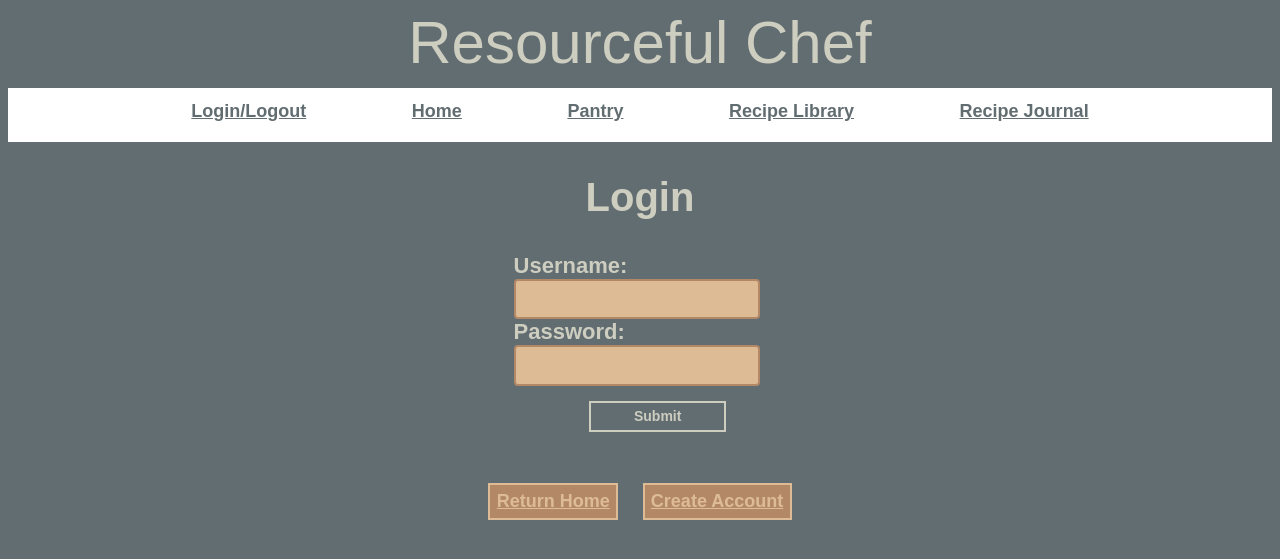
After one commit to jligon12/Resourceful-Chef, a Flask app: page /login in a window 1280 px wide. The commit adds this page. Shown: the top 559 px of the page. Run offline with Flask 3, Linux system fonts and the light colour scheme.

Commit message:
Add files via upload

```diff
--- a/app.py
+++ b/app.py
@@ -1,48 +1,79 @@
-# import flask
-# render_template finds the app by default in the templates folder
-# uses the name of the template instead of the entire path to the template
-from flask import Flask, render_template, request, redirect
+from flask import Flask, render_template, request, redirect, jsonify
 import pymongo
+import requests
+import json
+from bson import json_util
 
-client = pymongo.MongoClient("mongodb+srv://ligonj:<password>@resourceful-chef.ib2ej.mongodb.net/")
+client = pymongo.MongoClient('mongodb+srv://ligonj:<password>@resourceful-chef.ib2ej.mongodb.net/')
 db = client["recipe-library"]
 recipe_collection = db["recipes"]
 pantry_collection = db["pantry"]
+rating_collection = db["ratings"]
 
-
-# reference file
 app = Flask(__name__)
 
-# create index route for browsing to the url
-# in flask use the @ route decorator - route means function is bound with URL
-# pass in the url string of your route
 @app.route('/')
-# define the function for the route
 def index():
-    #pulls the name of the file index.html
     return render_template('index.html')
 
-# create recipe library route for browsing to the url
-# in flask use the @ route decorator - route means function is bound with URL
-# pass in the url string of your route
+@app.route('/login', methods=['GET', 'POST'])
+def login():
+    if request.method == 'POST':
+        username = request.form['username']
+        password = request.form['password']
+        entered_login = {'username': username, 'password': password}
+        response = requests.post('http://127.0.0.1:5001/login', json=entered_login)
+        if response.status_code == 200:
+            return response.json()
+        elif response.status_code == 401:
+            return response.json()
+    if request.method == 'GET':
+            return render_template('login.html')
+
+@app.route('/createUser', methods=['GET', 'POST'])
+def createUser():
+    if request.method == 'POST':
+        username = request.form['username']
+        password = request.form['password']
+        entered_login = {'username': username, 'password': password}
+        response = requests.post('http://127.0.0.1:5001/createUserLogin', json=entered_login)
+        if response.status_code == 201:
+            return response.json()
+        elif response.status_code == 401:
+            return response.json()
+    if request.method == 'GET':
+            return render_template('createUser.html')
+
 @app.route('/full_recipe_library')
-# define the function for the route
 def full_recipe_library():
-    recipes=[]
-    ingredients=[]
-    for recipe in recipe_collection.find({}, {'_id':0, 'Name':1, 'Ingredients':1}):
-        recipes.append(recipe['Name'])
-        ingredients.append(recipe['Ingredients'])
-    return render_template('full_recipe_library.html', recipes=recipes, ingredients=ingredients)
+    full_recipes = recipe_collection.find({}, {'_id':0, 'Name':1, 'Ingredients':1})
+    recipes = list(full_recipes)
+    return render_template('full_recipe_library.html', recipes=recipes)
 
-@app.route('/recipe_library')
-# define the function for the route
+@app.route('/recipe_library', methods=['GET', 'POST'])
 def recipe_library():
-    recipes=[]
-    for recipe in recipe_collection.find({}, {'_id':0, 'Name':1}):
-        recipes.append(recipe['Name'])
-    return render_template('recipe_library.html', recipes=recipes)
-
+    if request.method == 'GET':
+        recipe_names=[]
+        for recipe in recipe_collection.find({}, {'_id':0, 'Name':1}):
+            recipe_names.append(recipe['Name'])
+        return render_template('recipe_library.html', recipe_names=recipe_names)
+    if request.method == 'POST':
+        recipe_names=[]
+        for recipe in recipe_collection.find({}, {'_id':0, 'Name':1}):
+            recipe_names.append(recipe['Name'])
+        recipes = recipe_collection.find({}, {'_id':0, 'Name':1, 'Ingredients':1})
+        pantry = pantry_collection.find({}, {'_id':0, 'Name':1})
+        recipes = list(recipes)
+        for recipe in recipes:
+            ingredients = recipe['Ingredients']
+            list_ingredients = ingredients.split(",")
+            recipe['Ingredients'] = list_ingredients
+        pantry = list(pantry)
+        data = {'recipes': recipes, 'pantry': pantry}
+        response = requests.post('http://127.0.0.1:5003/request_recipe', json=data)
+        resourceful_recipe = response.json()
+        resourceful_recipe = ", ".join(resourceful_recipe)
+        return render_template('recipe_library.html', recipe_names=recipe_names, resourceful_recipe=resourceful_recipe)
 
 @app.route('/pantry')
 def pantry():
@@ -51,13 +82,16 @@ def pantry():
         items.append(item['Name'])
     return render_template('pantry.html', items=items)
 
+@app.route('/recipe_journal')
+def recipe_journal():
+    return render_template('recipe_journal.html')
+
 @app.route('/add_item', methods=['GET', 'POST'])
 def add_item():
     if request.method == 'POST':
         added_item = request.form['additem']
         pantry_collection.insert_one({'Name':added_item})
         return redirect('/add_item')
-        #return 'item added'
     else:
         return render_template('add_item.html')
 
@@ -69,15 +103,6 @@ def remove_item():
         return redirect('/remove_item')
     else:
         return render_template('remove_item.html')
-
-# @app.route('/remove_item', methods=['POST', 'DELETE'])
-# def remove_item():
-#     if request.method == 'DELETE':
-#         removed_item = request.form['removeitem']
-#         pantry_collection.delete_many({'Name':removed_item})
-#         return 'item removed'
-#     else:
-#         return render_template('remove_item.html')
 
 @app.route('/add_recipe', methods=['GET', 'POST'])
 def add_recipe():
@@ -98,8 +123,68 @@ def remove_recipe():
     else:
         return render_template('remove_recipe.html')
 
+@app.route('/recipe_rating', methods=['GET', 'POST'])
+def recipe_rating():
+    if request.method == 'POST':
+        rated_recipe = request.form['rname']
+        rating = request.form['rating']
+        rating_collection.insert_one({'recipe':rated_recipe, 'rating': rating})
+        return redirect('/recipe_rating')
+    else:
+        return render_template('recipe_rating.html')
 
+@app.route('/recipe_ratings', methods=['GET', 'POST'] )
+def recipe_ratings():
+    if request.method == 'GET':
+        recipe_ratings = rating_collection.find({}, {'_id':0, 'recipe':1, 'rating':1})
+        recipe_ratings_list = list(recipe_ratings)
+        return render_template('recipe_ratings.html', recipe_ratings_list=recipe_ratings_list)
 
-#
+    if request.method == 'POST':
+        sortby = request.form['sortby']
+        params = {'sort_method': sortby}
+        recipe_ratings = rating_collection.find({}, {'_id':0, 'recipe':1, 'rating':1})
+        documents = list(recipe_ratings)
+        response = requests.post('http://127.0.0.1:5002/sort', params=params, json=documents)
+        sorted_data = response.json()
+        recipe_ratings_list=list(sorted_data)
+        return render_template('recipe_ratings.html', recipe_ratings_list=recipe_ratings_list)
+
+@app.route('/recipe_dates', methods=['GET', 'POST'] )
+def recipe_dates():
+    if request.method == 'GET':
+        response = requests.get('http://127.0.0.1:5004/getDates')
+        if response.status_code == 200:
+            recipe_dates=response.json()
+            recipe_dates = list(recipe_dates)
+            return render_template('recipe_dates.html', recipe_dates=recipe_dates)
+        else:
+             return render_template('recipe_dates.html')
+    if request.method == 'POST':
+        recipe = request.form['rname']
+        date = request.form['date']
+        data = {'recipe': recipe, 'date': date}
+        response = requests.post('http://127.0.0.1:5004/addDate', json=data)
+        if response.status_code == 201:
+            return response.json()
+
+@app.route('/recipe_notes', methods=['GET', 'POST'] )
+def recipe_notes():
+    if request.method == 'GET':
+        response = requests.get('http://127.0.0.1:5004/getNotes')
+        if response.status_code == 200:
+            recipe_notes=response.json()
+            recipe_notes = list(recipe_notes)
+            return render_template('recipe_notes.html', recipe_notes=recipe_notes)
+        else:
+             return render_template('recipe_notes.html')
+    if request.method == 'POST':
+        recipe = request.form['rname']
+        note = request.form['note']
+        data = {'recipe': recipe, 'note': note}
+        response = requests.post('http://127.0.0.1:5004/addNote', json=data)
+        if response.status_code == 201:
+            return response.json()
+
 if __name__ == "__main__":
     app.run(debug=True)
--- a/static/css/main.css
+++ b/static/css/main.css
@@ -1,21 +1,48 @@
 /* Aqua=#98DBC6, Turq=#5BC8AC, CanaryYell=#E6D72A, PinkTulip=#F18D9E */
-body {
-
-    margin:0px;
-    font-family: sans-serif;
-    background: #626D71;
-
-    h1 {background-color: #DDBC95;
-        height: 100px;
-        width: 60%;
+header{
+    background:#626D71;
+    height: 80px;
+    width: 100%;
+    /* border: solid;
+    border-width: 5px;
+    border-color: #DDBC95; */
+    /* margin:auto; */
+    h1 {
         margin: auto;
         text-align: center;
-        font-size: 80px;
-        color: #B38867;
-        border-style: solid;
-        border-color: #B38867;
-        border-width: 5px;
+        font-size: 60px;
+        color: #CDCDC0;
+        font-weight: 500;
     }
+}
+nav{
+    background:white;
+    height: 40px;
+    width: 100%;
+    padding-top: 1%;
+    padding-bottom: .1%;
+    text-align: center;
+    a{
+        padding:4%;
+        font-size: 18px;
+        font-weight: 600;
+        width: 100%;
+        color: #626D71;
+
+    }
+}
+body {
+        background: #626D71;
+        height: 100%;
+        justify-content: center;
+        font-family: sans-serif;
+
+/*
+
+    /* margin:0px;
+    font-family: sans-serif;
+    background: #626D71; */
+
     h2{
         font-size: 40px;
         color: #CDCDC0;
@@ -100,7 +127,7 @@ body {
     form{
         text-align: left;
         padding-left:40%;
-        padding-top: 5%;
+        /* padding-top: 5%; */
         color: #CDCDC0;
         font-size: 22px;
         font-weight: 700;
@@ -115,11 +142,22 @@ body {
             font-size: 18px;
             font-weight: 600;
           }
+
+          input[type=number] {
+            border: 2px solid #B38867;
+            background-color: #DDBC95;
+            border-radius: 4px;
+            width: 30%;
+            padding:1%;
+            color:#B38867;
+            font-size: 18px;
+            font-weight: 600;
+          }
         input[type=submit]{
             margin-top: 2%;
             margin-left: 10%;
             text-align: center;
-            width: 14%;
+            width: 18%;
             padding:.75%;
             color:#CDCDC0;
             background-color: #626D71;
@@ -149,7 +187,6 @@ body {
         }
 
     }
+     */
 
-
-
-}
+}}
--- a/templates/add_item.html
+++ b/templates/add_item.html
@@ -5,8 +5,9 @@
 {% endblock %}
 
 {% block body %}
+
 <div class="content">
-    <h1>+ Add Item</h1>
+    <h2>+ Add Item</h2>
     <form action="/add_item" method="POST">
     <label for="additem">Item Name:</label><br>
     <input type="text" name="additem" id="additem"><br>
@@ -17,4 +18,5 @@
 <h4>
 <a href="{{ url_for('pantry')}}">Return to Pantry</a>
 </h4>
+
 {% endblock %}
--- a/templates/add_recipe.html
+++ b/templates/add_recipe.html
@@ -5,7 +5,7 @@
 {% endblock %}
 
 {% block body %}
-<h1>+ Add Recipe</h1>
+<h2>+ Add Recipe</h2>
 <div class="content"></div>
     <form action="/add_recipe" method="POST">
         <label for="rname">Recipe Name:</label><br>
--- a/templates/base.html
+++ b/templates/base.html
@@ -4,14 +4,19 @@
 <head>
     <meta charset="UTF-8">
     <meta name="viewport" content="width=device-width, initial-scale=1.0">
-    <!-- Link main.css - must use jinga + function from flask(url_for), name of static folder, filename = name of file name-->
      <link rel="stylesheet" href="{{url_for('static', filename='css/main.css')}}">
-    <ul>
-    <li><a href="{{ url_for('index')}}">Home</a></li>
-    <li><a href="{{ url_for('pantry')}}">Pantry</a></li>
-    <li><a href="{{ url_for('recipe_library')}}">Recipe Library</a></li>
-    </ul>
-     {% block head %}{% endblock %}
+    <header>
+    <h1>Resourceful Chef</h1>
+    </header>
+    <nav>
+    <a href="{{ url_for('login')}}">Login/Logout</a>
+    <a href="{{ url_for('index')}}">Home</a>
+    <a href="{{ url_for('pantry')}}">Pantry</a>
+    <a href="{{ url_for('recipe_library')}}">Recipe Library</a>
+    <a href="{{ url_for('recipe_journal')}}">Recipe Journal</a>
+    </nav>
+
+    {% block head %}{% endblock %}
 </head>
 <body>
     {% block body %}{% endblock %}
--- a/templates/index.html
+++ b/templates/index.html
@@ -6,7 +6,7 @@
 {% endblock %}
 
 {% block body %}
-<h1>Resourceful Chef</h1>
+
 <h2>Welcome to your resourceful chef!</h2>
 <h3>
     <ul>
@@ -20,6 +20,8 @@
 <h4>
 <a href="{{ url_for('recipe_library')}}">Access Recipe Library</a>
 <a href="{{ url_for('pantry')}}">Access Pantry</a>
+<a href="{{ url_for('recipe_journal')}}">Recipe Journal</a>
 </h4>
 
+
 {% endblock %}
--- /dev/null
+++ b/templates/login.html
@@ -0,0 +1,23 @@
+{% extends 'base.html' %}
+
+{% block head %}
+
+{% endblock %}
+
+{% block body %}
+<div class="content">
+    <h2>Login</h2>
+    <form action="/login" method="POST">
+    <label for="username">Username:</label><br>
+    <input type="text" name="username" id="username"><br>
+    <label for="password">Password:</label><br>
+    <input type="text" name="password" id="password"><br>
+    <input type="submit" value="Submit">
+    </form>
+
+</div>
+<h4>
+<a href="{{ url_for('index')}}">Return Home</a>
+<a href="{{ url_for('createUser')}}">Create Account</a>
+</h4>
+{% endblock %}
--- a/templates/pantry.html
+++ b/templates/pantry.html
@@ -5,7 +5,8 @@
 {% endblock %}
 
 {% block body %}
-<h1>Pantry</h1>
+
+<h2>Pantry</h2>
 <h4>
 <a href="{{ url_for('add_item')}}">Add Item</a>
 <a href="{{ url_for('remove_item')}}">Remove Item</a>
@@ -22,4 +23,5 @@
 </table>
 <h5><a href="{{ url_for('index')}}">Return Home</a></h5>
 
+
 {% endblock %}
--- a/templates/remove_item.html
+++ b/templates/remove_item.html
@@ -6,7 +6,7 @@
 
 {% block body %}
 <div class="content">
-    <h1>- Remove Item</h1>
+    <h2>- Remove Item</h2>
     <form action="/remove_item" method="POST">
     <label for="removeitem">Item Name:</label><br>
     <input type="text" name="removeitem" id="removeitem"><br>
--- a/templates/remove_recipe.html
+++ b/templates/remove_recipe.html
@@ -5,7 +5,7 @@
 {% endblock %}
 
 {% block body %}
-<h1>- Remove Recipe</h1>
+<h2>- Remove Recipe</h2>
 <div class="content"></div>
     <form action="/remove_recipe" method="POST">
         <label for="removername">Recipe Name:</label><br>
```
Also changed, not shown: templates/createUser.html (added, +22 -0 lines), templates/full_recipe_library.html (+5 -5 lines), templates/recipe_dates.html (added, +40 -0 lines), templates/recipe_journal.html (added, +24 -0 lines), templates/recipe_library.html (+7 -2 lines), templates/recipe_notes.html (added, +40 -0 lines), templates/recipe_rating.html (added, +24 -0 lines), templates/recipe_ratings.html (added, +44 -0 lines).
